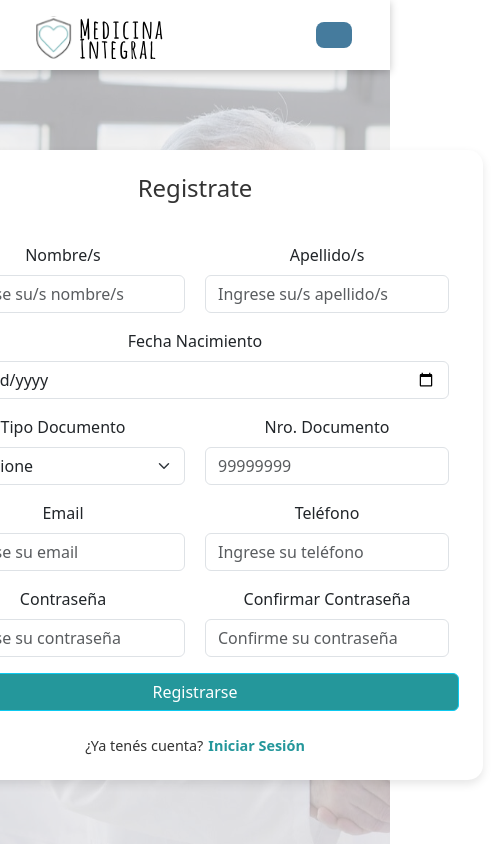
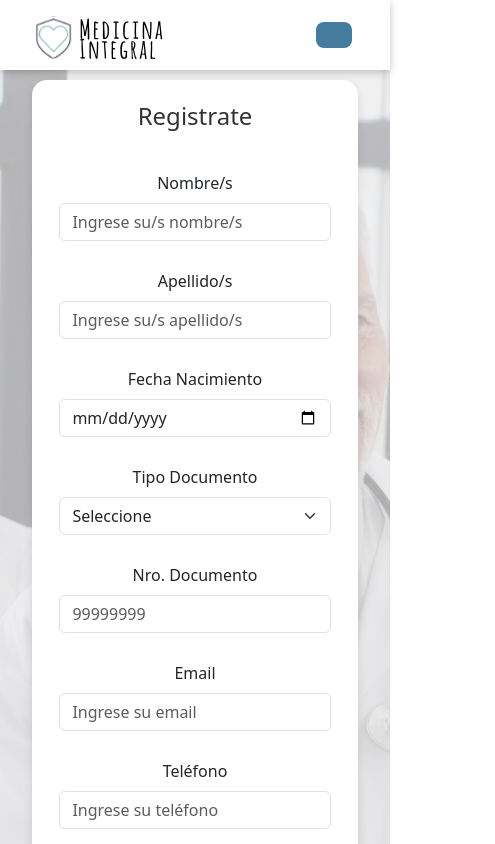
Before and after one commit to DesApp-2025c2-Grupo-8/Afiliados-FrontEnd, a React (Vite) app: page /registro in a window 390 px wide. Shown: the top 844 px of the page, 495 px wide, since content can reach past the window. Built offline with nearby package versions, Linux system fonts and the light colour scheme.

Commit message:
Mejoras responsive en pantalla de registro

```diff
--- a/src/Screens/Registrarse/Registrate.module.css
+++ b/src/Screens/Registrarse/Registrate.module.css
@@ -1,7 +1,7 @@
 .registroContainer {
-  /* position: relative; */
   width: 100%;
-  padding: 150px 0;
+  min-height: 100vh;
+  padding: 100px 20px;
   display: flex;
   align-items: center;
   justify-content: center;
@@ -11,37 +11,39 @@
   background-position: center;
 }
 
-.justifyContentCenter{
-  width: 70%;
-  min-width: 600px;
+.justifyContentCenter {
+  width: 100%;
   max-width: 800px;
+  margin: 0 auto;
 }
 
-.colCenter{
+
+.colCenter {
   width: 100%;
 }
 
-.formRegistro{
+
+.formRegistro {
   display: flex;
   flex-wrap: wrap;
-  /* gap: 12px; */
   justify-content: space-between;
+  gap: 12px;
 }
 
-.formGroup{
-  padding: 0 10px;
-  width: 50%;
+.formGroup {
+  width: 48%;
+  padding: 0 5px;
 }
 
-.formGroupFecha{
-  padding: 0 10px;
+.formGroupFecha {
   width: 100%;
+  padding: 0 5px;
 }
 
 .registroBox {
   background-color: #ffffff;
   padding: 2rem;
-  min-width: 100%;
+  width: 100%;
   border-radius: 15px;
   box-shadow: 0px 4px 10px rgba(0, 0, 0, 0.1);
   text-align: center;
@@ -83,9 +85,20 @@
   text-decoration: underline;
 }
 
+
+@media (max-width: 768px) {
+  .registroContainer {
+    padding: 80px 20px;
+  }
+
+  .formGroup {
+    width: 100%;
+  }
+}
+
 @media (max-width: 480px) {
   .registroBox {
-    padding: 1.5rem;
+    padding: 1.4rem;
   }
 
   .registroBox h2 {
```
